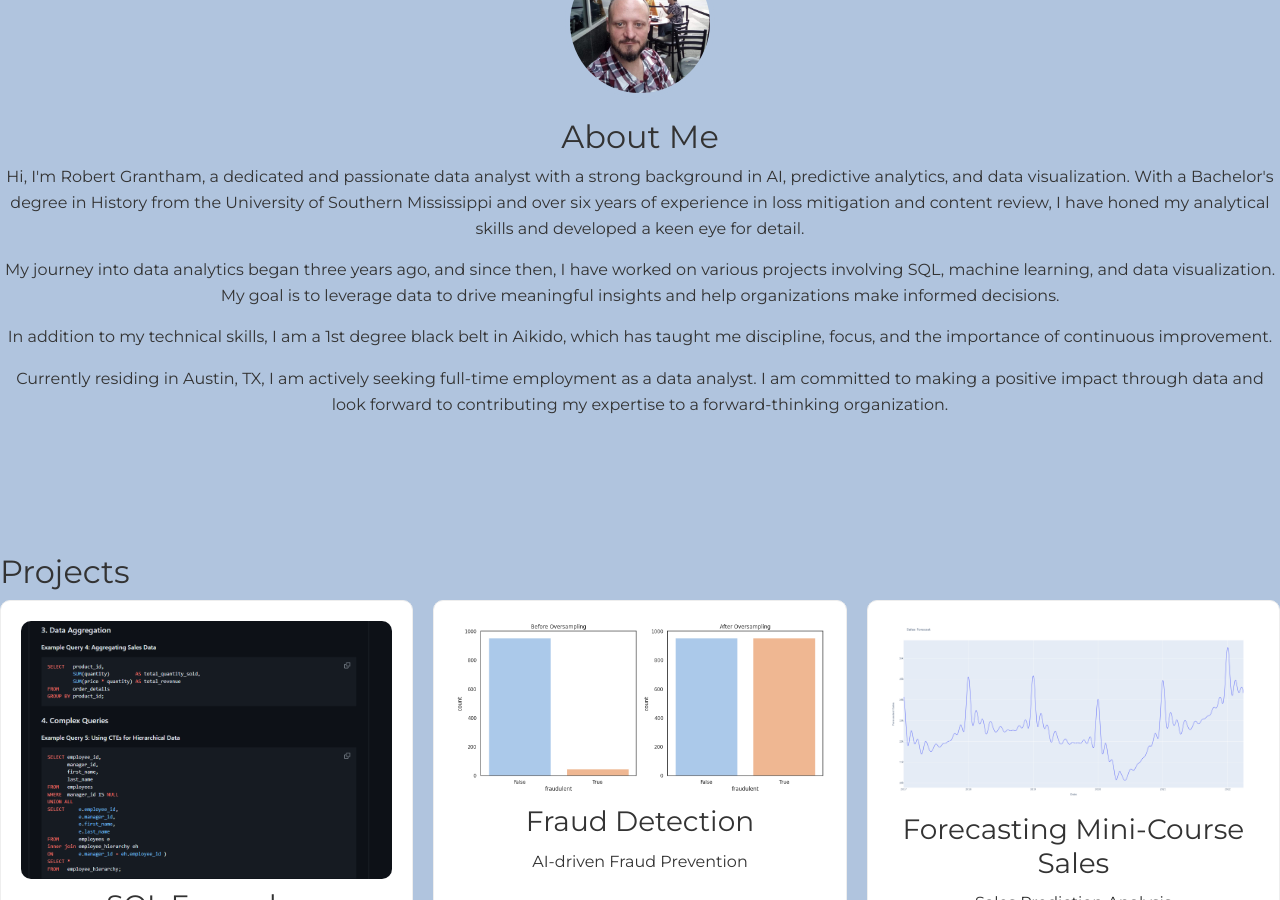
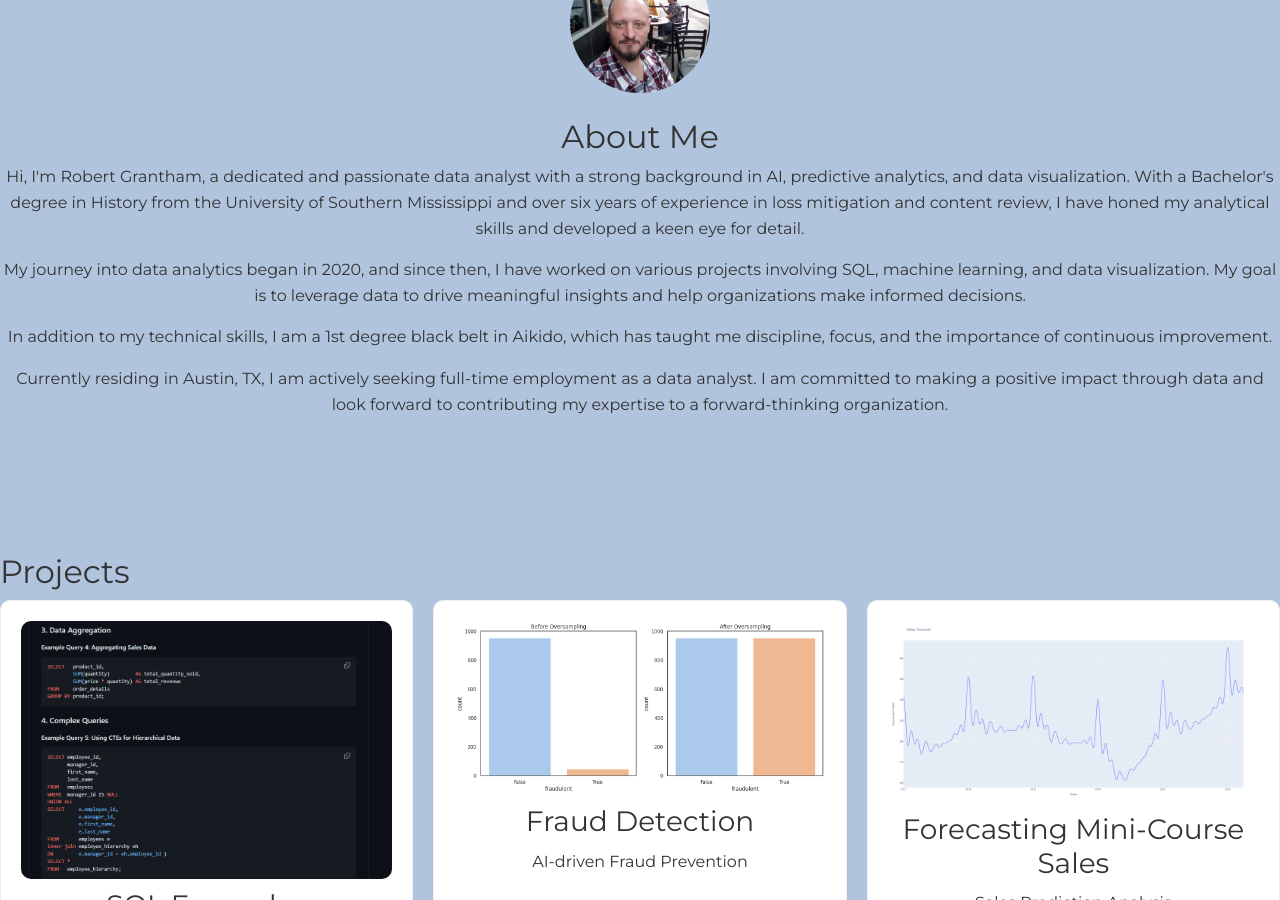
Before and after one commit to rgrantham82/rgrantham82.github.io, a Jekyll site: the page built from index.html, in a window 1280 px wide and 900 px high, scrolled down 531 px. Built offline with Jekyll 4.4.1, drawn with Linux system fonts in a browser that asks for light colours; nearby versions of some CDN libraries.

Commit message:
Update index.html

```diff
--- a/index.html
+++ b/index.html
@@ -7,7 +7,7 @@ title: Home
   <img src="assets/images/profile-image.jpg" alt="Robert Grantham" class="circular-image">
   <h2>About Me</h2>
   <p>Hi, I'm Robert Grantham, a dedicated and passionate data analyst with a strong background in AI, predictive analytics, and data visualization. With a Bachelor's degree in History from the University of Southern Mississippi and over six years of experience in loss mitigation and content review, I have honed my analytical skills and developed a keen eye for detail.</p>
-  <p>My journey into data analytics began three years ago, and since then, I have worked on various projects involving SQL, machine learning, and data visualization. My goal is to leverage data to drive meaningful insights and help organizations make informed decisions.</p>
+  <p>My journey into data analytics began in 2020, and since then, I have worked on various projects involving SQL, machine learning, and data visualization. My goal is to leverage data to drive meaningful insights and help organizations make informed decisions.</p>
   <p>In addition to my technical skills, I am a 1st degree black belt in Aikido, which has taught me discipline, focus, and the importance of continuous improvement.</p>
   <p>Currently residing in Austin, TX, I am actively seeking full-time employment as a data analyst. I am committed to making a positive impact through data and look forward to contributing my expertise to a forward-thinking organization.</p>
 </section>
```
